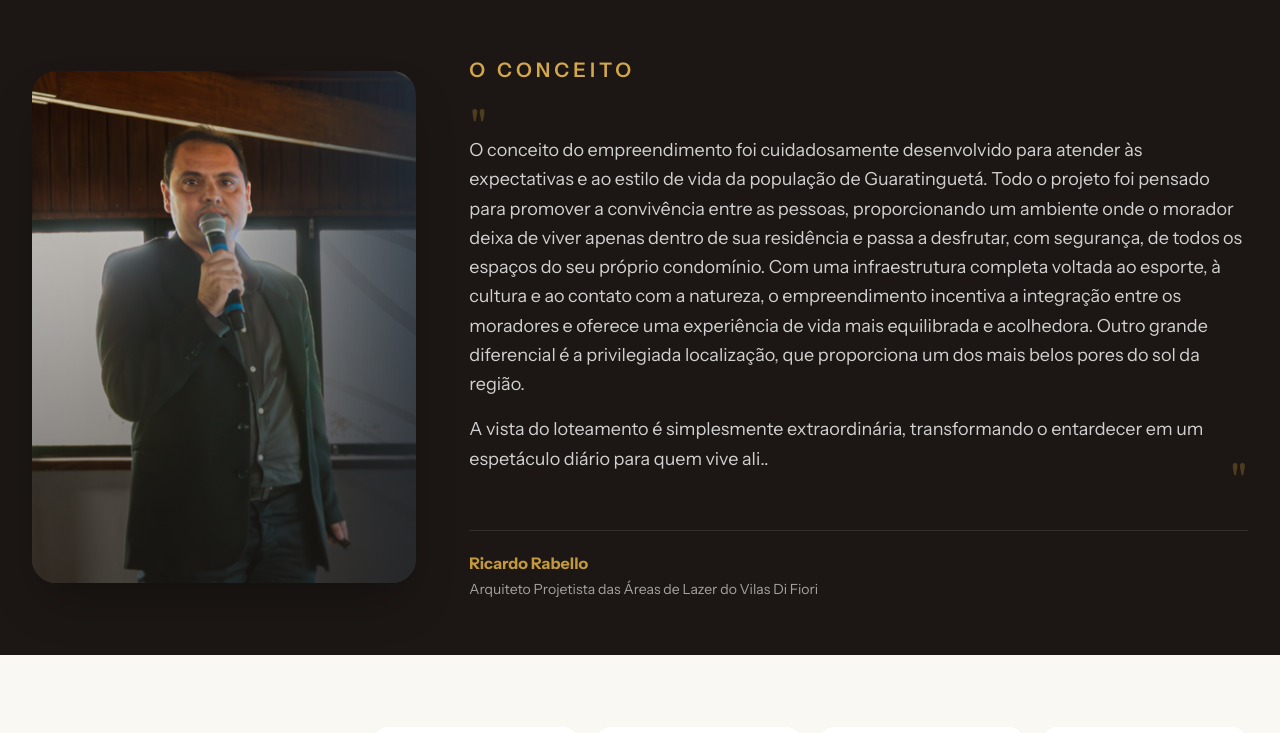
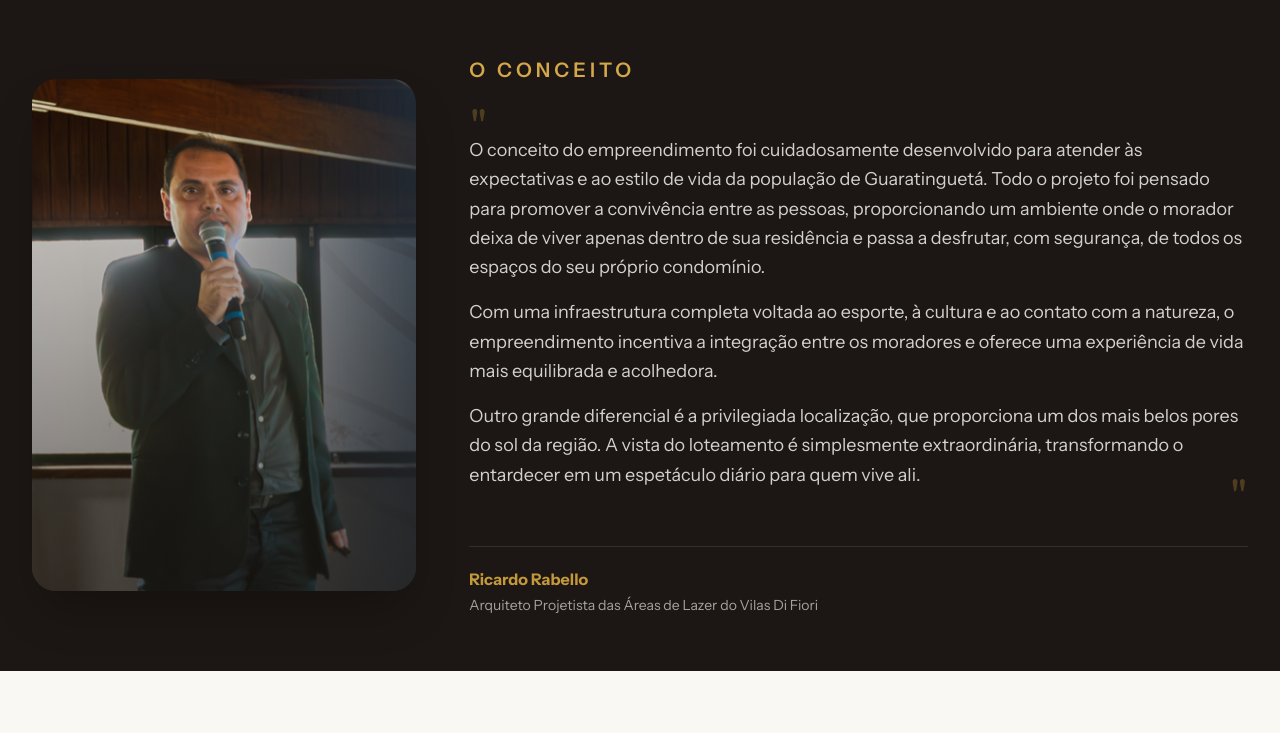
Before and after one commit to alexderrico/vilasdifiori_site, a Next.js app: page / in a window 1280 px wide. Shown: the part 2288-3021 px from the top of the page. Built offline with nearby package versions, Linux system fonts and the light colour scheme.

Commit message:
fix: split Conceito quote by newlines for proper paragraph spacing

```diff
--- a/src/components/sections/ArchitectSection.tsx
+++ b/src/components/sections/ArchitectSection.tsx
@@ -28,13 +28,7 @@ export default function ArchitectSection() {
               <SectionLabel light className="text-lg lg:text-xl">{architect.label}</SectionLabel>
               <blockquote className="mt-5 space-y-4">
                 <span className="text-4xl lg:text-5xl text-amber/30 leading-none block -mb-4">"</span>
-                {architect.quote.split(". ").reduce((acc: string[], sentence, i, arr) => {
-                  if (i % 2 === 0) {
-                    const next = arr[i + 1];
-                    acc.push(next ? `${sentence}. ${next}.` : `${sentence}.`);
-                  }
-                  return acc;
-                }, []).map((paragraph, i) => (
+                {architect.quote.split("\n\n").map((paragraph, i) => (
                   <p key={i} className="text-white/80 text-base lg:text-lg leading-relaxed">
                     {paragraph}
                   </p>
```
